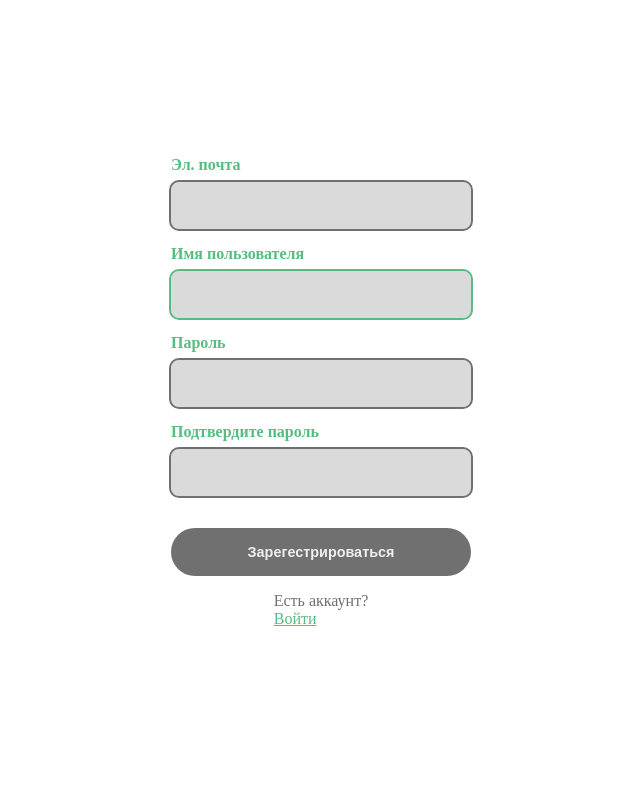
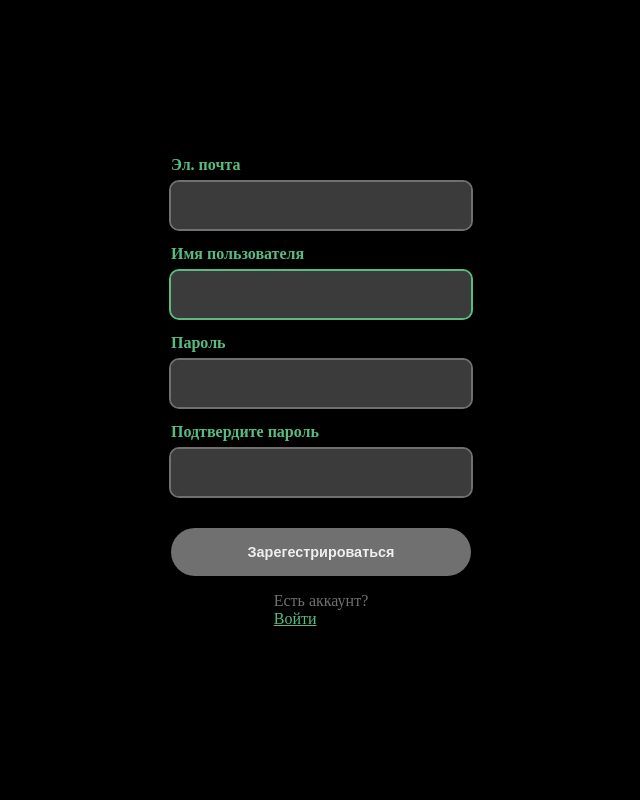
Before and after one commit to tsyganovvv/dark-web.store, a Django app: page /registration/ in a window 1280 px wide. Shown: the whole page, without its empty margins (319-959 px from the left). Run offline with Django 5.2, Linux system fonts and the light colour scheme.

Commit message:
Update auth.css

```diff
--- a/DarkWebStore/static/css/auth.css
+++ b/DarkWebStore/static/css/auth.css
@@ -2,7 +2,7 @@
     width: 100%;
     height: 100%;
     margin: 0;
-    background-color: rgb(255, 255, 255);
+    background-color: rgb(0, 0, 0);
     overflow-x: hidden;
   }
   .container {
```
